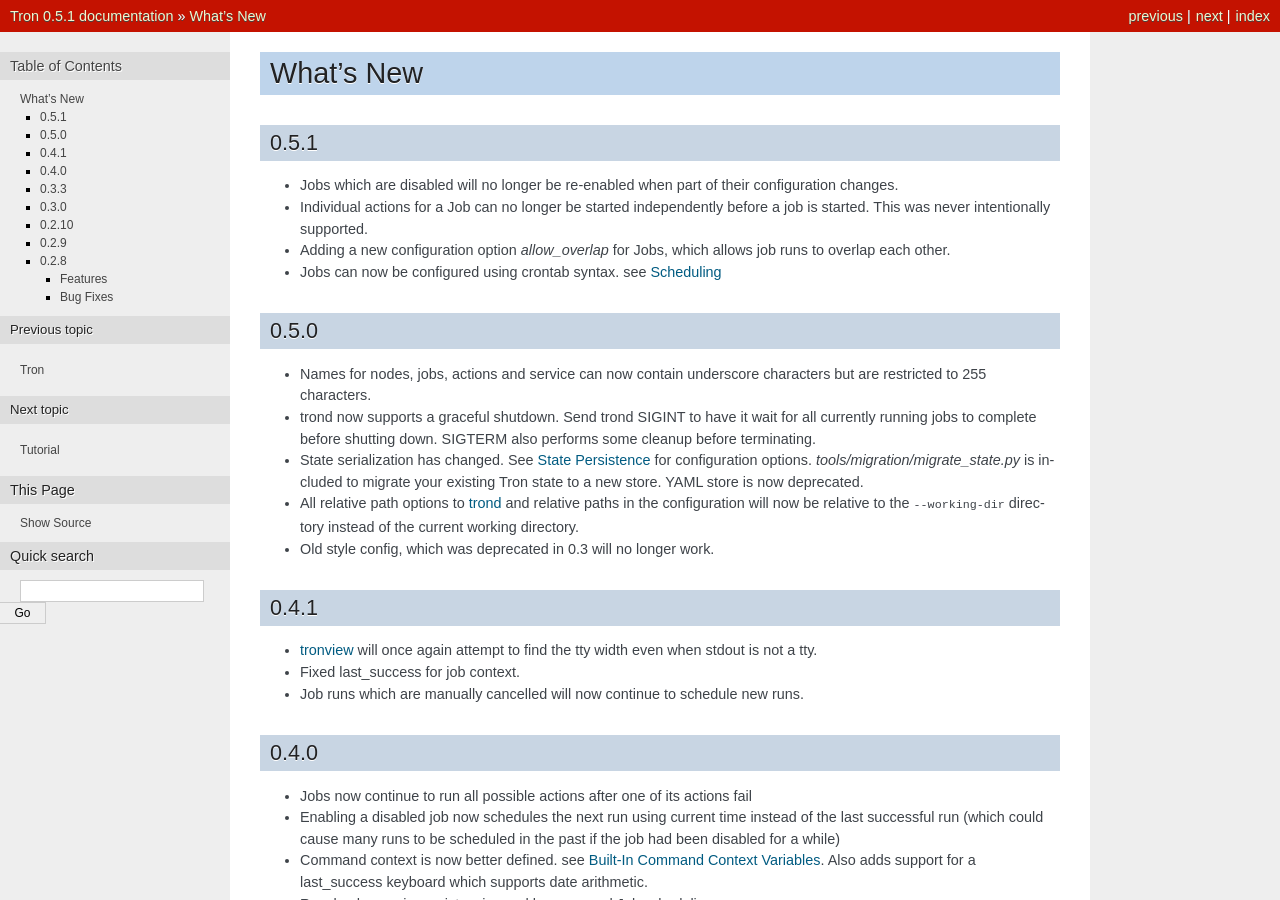
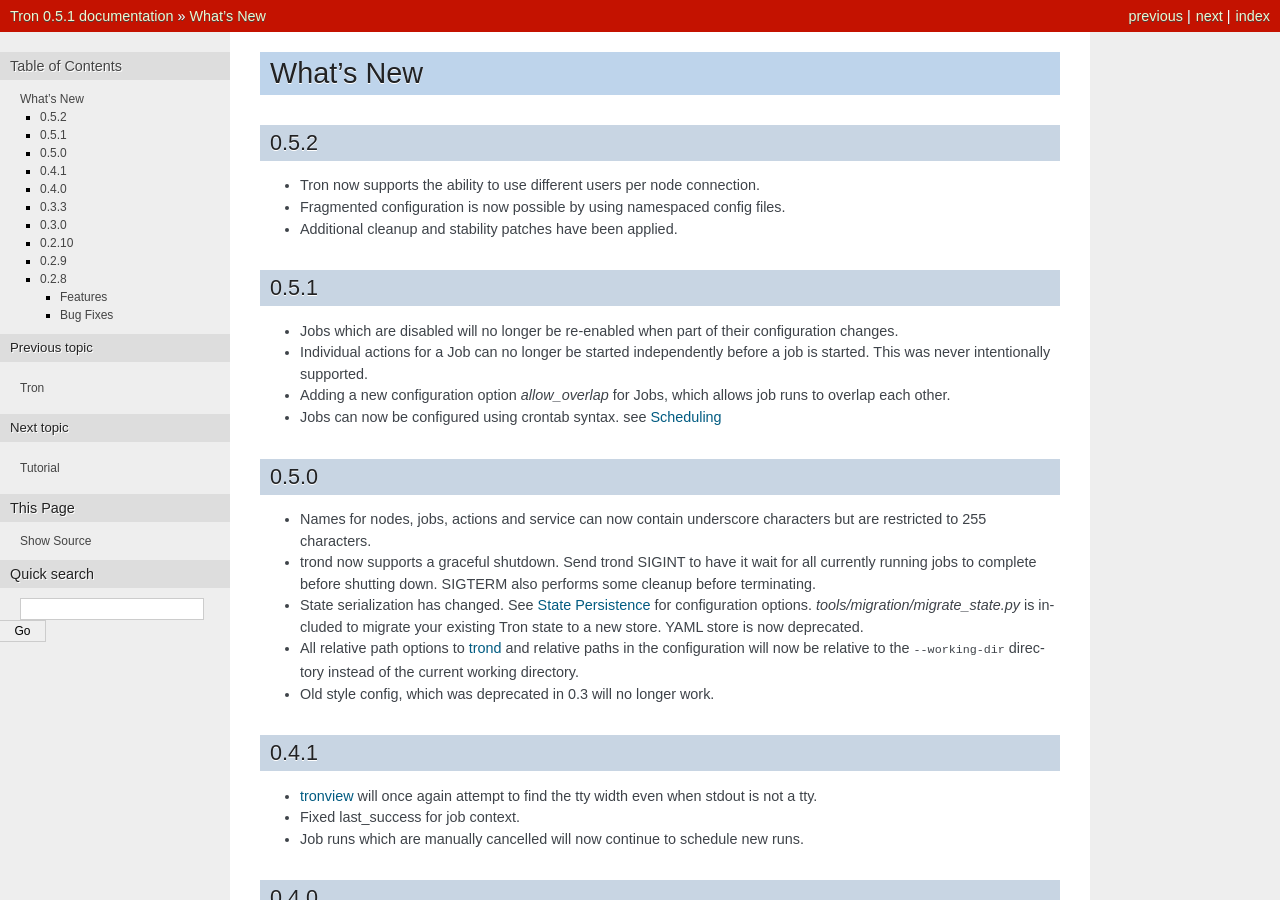
Before and after one commit to Yelp/Tron, a Sphinx documentation site: the page built from docs/whats-new.rst, in a window 1280 px wide and 900 px high. Built offline with Sphinx 7.4.7, drawn with Linux system fonts in a browser that asks for light colours.

Commit message:
Updates to changelog and whats-new files, to reflect a new minor version update.

```diff
--- a/docs/whats-new.rst
+++ b/docs/whats-new.rst
@@ -1,5 +1,11 @@
 What's New
 ==========
+
+0.5.2
+-----
+* Tron now supports the ability to use different users per node connection.
+* Fragmented configuration is now possible by using namespaced config files.
+* Additional cleanup and stability patches have been applied.
 
 0.5.1
 -----
```
Also changed, not shown: 1 other file.
